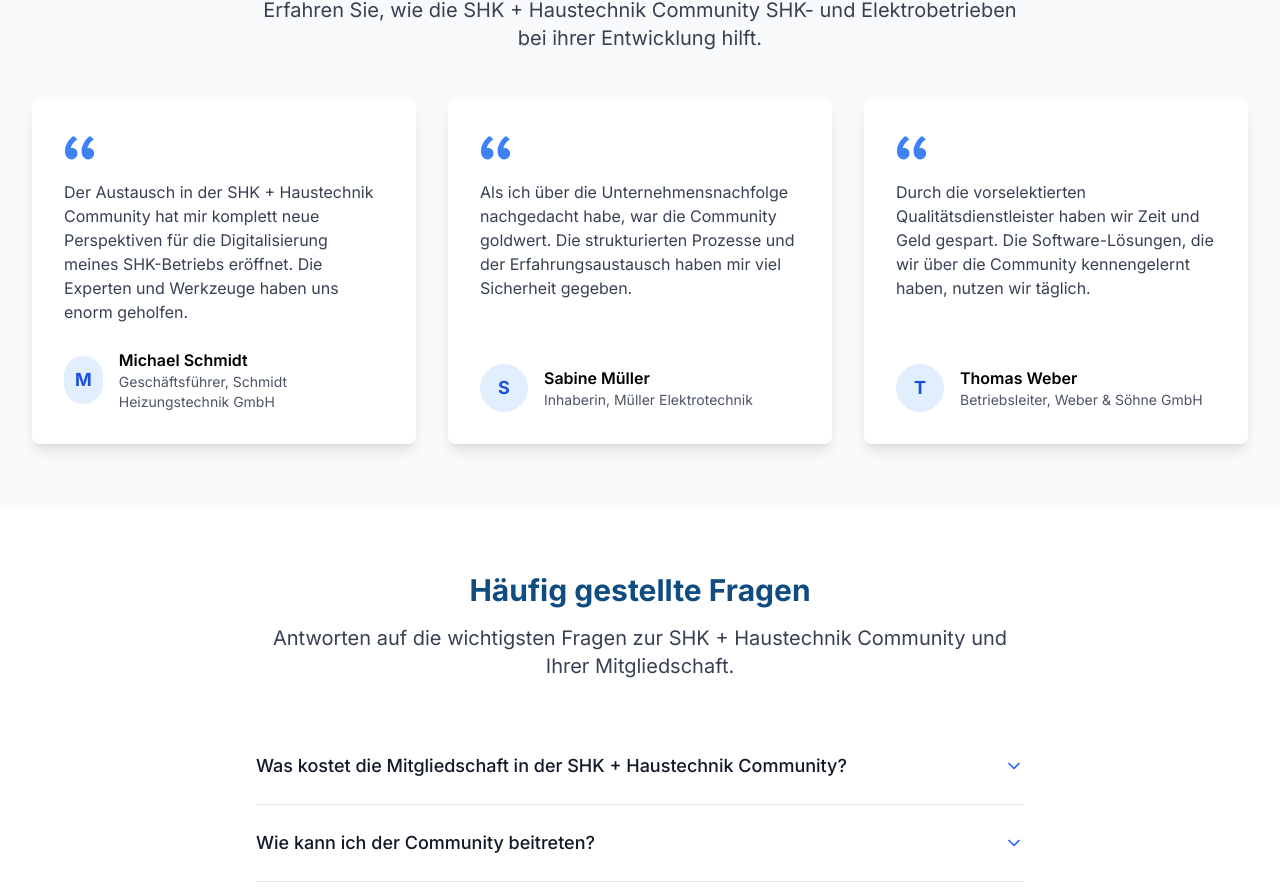
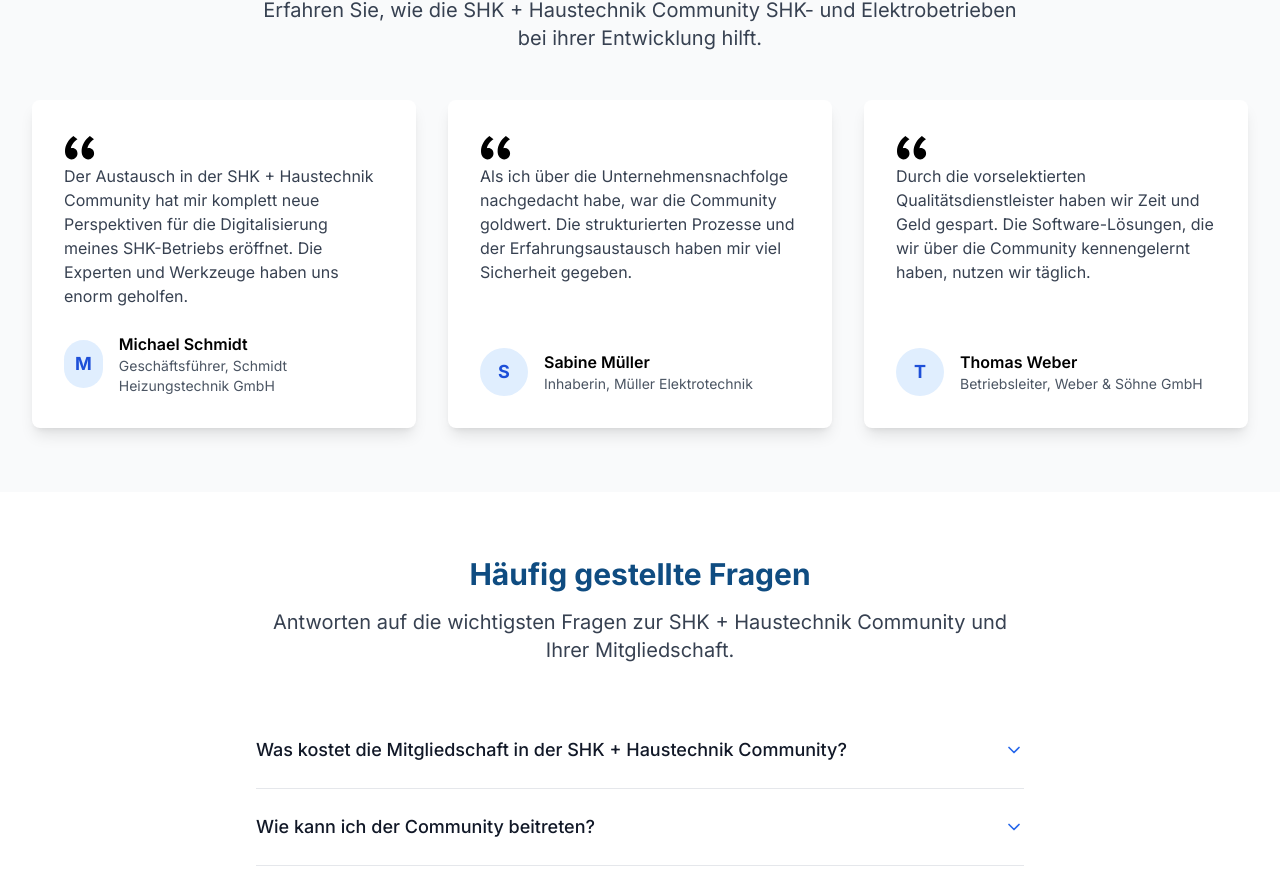
Before and after one commit to fabiankuypers/shk-community, a React (Vite) app: page / in a window 1280 px wide. Shown: the part 3096-3990 px from the top of the page. Built offline with nearby package versions, Linux system fonts and the light colour scheme.

Commit message:
Updated TestimonialSection.tsx

```diff
--- a/src/components/TestimonialSection.tsx
+++ b/src/components/TestimonialSection.tsx
@@ -19,7 +19,7 @@ const Testimonial: React.FC<TestimonialProps> = ({
   return (
     <div className="bg-white rounded-lg shadow-lg p-6 md:p-8 h-full flex flex-col transition-transform duration-200 hover:scale-[1.02] cursor-pointer">
       <div className="mb-6">
-        <svg className="h-8 w-8 text-blue-500 mb-4" fill="currentColor" viewBox="0 0 32 32">
+        <svg className="h-8 w-8 text-blue-500 mb-4\" fill="currentColor\" viewBox="0 0 32 32">
           <path d="M9.352 4C4.456 7.456 1 13.12 1 19.36c0 5.088 3.072 8.064 6.624 8.064 3.36 0 5.856-2.688 5.856-5.856 0-3.168-2.208-5.472-5.088-5.472-.576 0-1.344.096-1.536.192.48-3.264 3.552-7.104 6.624-9.024L9.352 4zm16.512 0c-4.8 3.456-8.256 9.12-8.256 15.36 0 5.088 3.072 8.064 6.624 8.064 3.264 0 5.856-2.688 5.856-5.856 0-3.168-2.304-5.472-5.184-5.472-.576 0-1.248.096-1.44.192.48-3.264 3.456-7.104 6.528-9.024L25.864 4z" />
         </svg>
         <p className="text-gray-700">{quote}</p>
```
